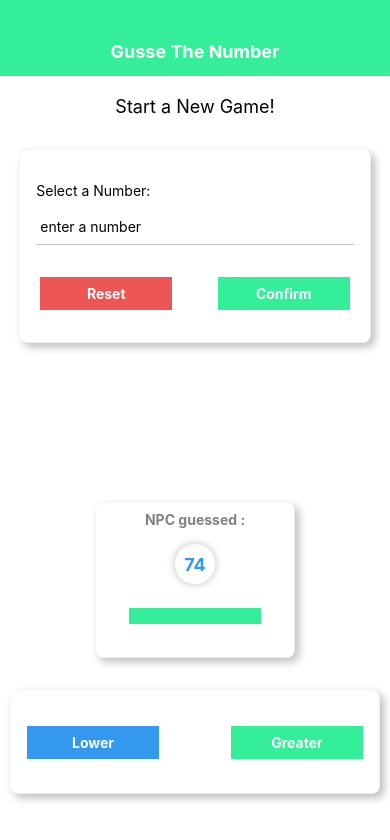
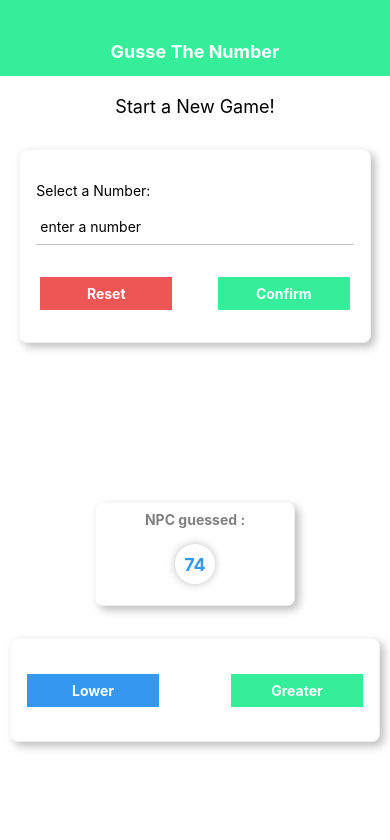
Before and after one commit to AlineJo/GuessNumber, a React Native app: screen / in a window 390 px wide. Shown: the top 840 px of the page. Built offline with nearby package versions, Linux system fonts and the light colour scheme.

Commit message:
#MyNumberContaier: Allow dynamic styling of card, allow hide/disply button dynamically

```diff
--- a/Componenets/MyNumberContainer.js
+++ b/Componenets/MyNumberContainer.js
@@ -1,14 +1,20 @@
 import React from 'react';
-import {View, Text,StyleSheet} from 'react-native'
+import { View, Text, StyleSheet } from 'react-native'
 import Colors from '../Constants/Colors';
 import Spacing from '../Constants/Spacing';
 import Card from './Card';
 import MyButton from './MyButton';
 
 
-const MyNumberContainer = props=>{
-    return(
-    <Card style={styles.card}>
+const MyNumberContainer = props => {
+
+    let button
+    if (props.buttonVisible) {
+        button = <MyButton style={{ ...styles.cardButton, ...props.styleButton }} title={props.buttonTitle} />
+    }
+
+    return (
+        <Card style={{...styles.card, ...props.cardStyle}}>
             <Text style={styles.confiremedOutput}>
                 {props.cardTitle}
             </Text>
@@ -16,7 +22,7 @@ const MyNumberContainer = props=>{
                 <Text style={styles.numberTextStyle}>{props.value}</Text>
             </View>
 
-        <MyButton style={{...styles.cardButton, ...props.styleButton}} title={props.buttonTitle} />
+            {button}
 
         </Card>);
 };
@@ -28,7 +34,7 @@ const styles = StyleSheet.create({
         height: 156,
         width: 200,
         paddingVertical: Spacing.space_8,
-        alignItems:'center',
+        alignItems: 'center',
 
     },
 
@@ -44,9 +50,9 @@ const styles = StyleSheet.create({
         width: Spacing.space_40,
         borderRadius: Spacing.space_32,
         marginTop: Spacing.space_16,
-        alignItems:'center',
-        justifyContent:'center',
-        backgroundColor:Colors.colorWhite,
+        alignItems: 'center',
+        justifyContent: 'center',
+        backgroundColor: Colors.colorWhite,
 
         elevation: Spacing.spaceCardElevation,
         shadowColor: Colors.colorBlack,
```
Lines whose indentation alone changed are shown as unchanged.
